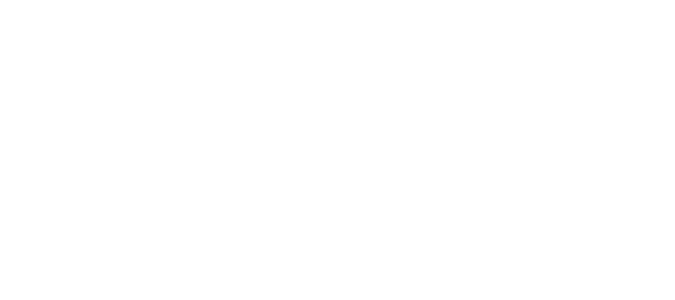
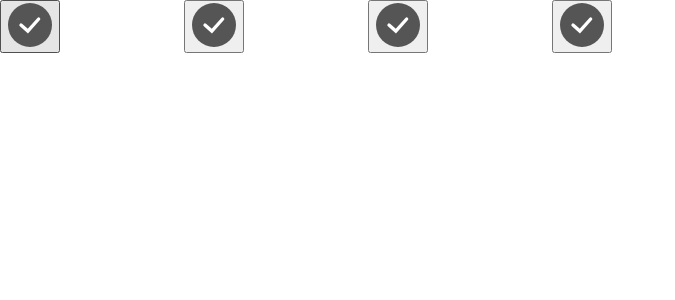
Before and after one commit to jae6269/Rolling, a React (Create React App) app: page / in a window 1280 px wide. Shown: the top 300 px of the page, without its empty margins (0-675 px from the left). Built offline with nearby package versions, Linux system fonts and the light colour scheme; a web font is replaced by a local one.

Commit message:
feat : click 이벤트 추가, scss 작성

```diff
--- a/package.json
+++ b/package.json
@@ -40,6 +40,7 @@
     ]
   },
   "devDependencies": {
-    "eslint-plugin-node": "^11.1.0"
+    "eslint-plugin-node": "^11.1.0",
+    "eslint-plugin-prettier": "^5.1.3"
   }
 }
--- a/src/App.js
+++ b/src/App.js
@@ -1,5 +1,11 @@
+import Option from './components/Option';
+
 function App() {
-  return <div></div>;
+  return (
+    <div>
+      <Option />
+    </div>
+  );
 }
 
 export default App;
--- a/src/components/Option/index.jsx
+++ b/src/components/Option/index.jsx
@@ -1,6 +1,6 @@
-import { useState } from 'react';
+import React, { useState } from 'react';
 import { optionBtn } from '../../utils/imageImport';
-import './index.module.scss';
+import styles from './index.module.scss';
 
 const Option = () => {
   const [selectedColor, setSelectedColor] = useState(null);
@@ -10,30 +10,38 @@
   };
 
   return (
-    <div className="styles.color-option">
+    <div className={styles.colorOption}>
       <div
-        className={`${color - palette} ${styles['beige']}`}
+        className={`${styles.colorPalette} ${styles.beige}`}
         onClick={() => handleColorSelect('beige')}
       >
-        <img src={optionBtn} alt="option button" />
+        <button className={styles.button}>
+          <img src={optionBtn} alt="option button" />
+        </button>
       </div>
       <div
-        className={`${color - palette} ${styles['beige']}`}
+        className={`${styles.colorPalette} ${styles.purple}`}
         onClick={() => handleColorSelect('purple')}
       >
-        <img src={optionBtn} alt="option button" />
+        <button className={styles.button}>
+          <img src={optionBtn} alt="option button" />
+        </button>
       </div>
       <div
-        className={`${color - palette} ${styles['beige']}`}
+        className={`${styles.colorPalette} ${styles.blue}`}
         onClick={() => handleColorSelect('blue')}
       >
-        <img src={optionBtn} alt="option button" />
+        <button className={styles.button}>
+          <img src={optionBtn} alt="option button" />
+        </button>
       </div>
       <div
-        className={`${color - palette} ${styles['beige']}`}
+        className={`${styles.colorPalette} ${styles.green}`}
         onClick={() => handleColorSelect('green')}
       >
-        <img src={optionBtn} alt="option button" />
+        <button className={styles.button}>
+          <img src={optionBtn} alt="option button" />
+        </button>
       </div>
     </div>
   );
--- a/src/components/Option/index.module.scss
+++ b/src/components/Option/index.module.scss
@@ -1,5 +1,35 @@
-.color-option {
+.colorOption {
+  display: grid;
+  grid-template-columns: repeat(4, 10.5rem);
+  gap: 1rem;
   height: 45rem;
   width: 10.5rem;
-  column-gap: 1rem;
 }
+
+.colorPalette {
+  width: 10.5rem;
+  height: 10.5rem;
+}
+
+.beige {
+  background-color: var(-orange200);
+}
+
+.purple {
+  background-color: var(--purple200);
+}
+
+.blue {
+  background-color: var(-blue200);
+}
+
+.green {
+  background-color: var(-green200);
+}
+
+.button {
+  img {
+    width: 2.75rem;
+    height: 2.75rem;
+  }
+}
```
Also changed, not shown: 1 other file (tests, documents, lock files or other folders).
